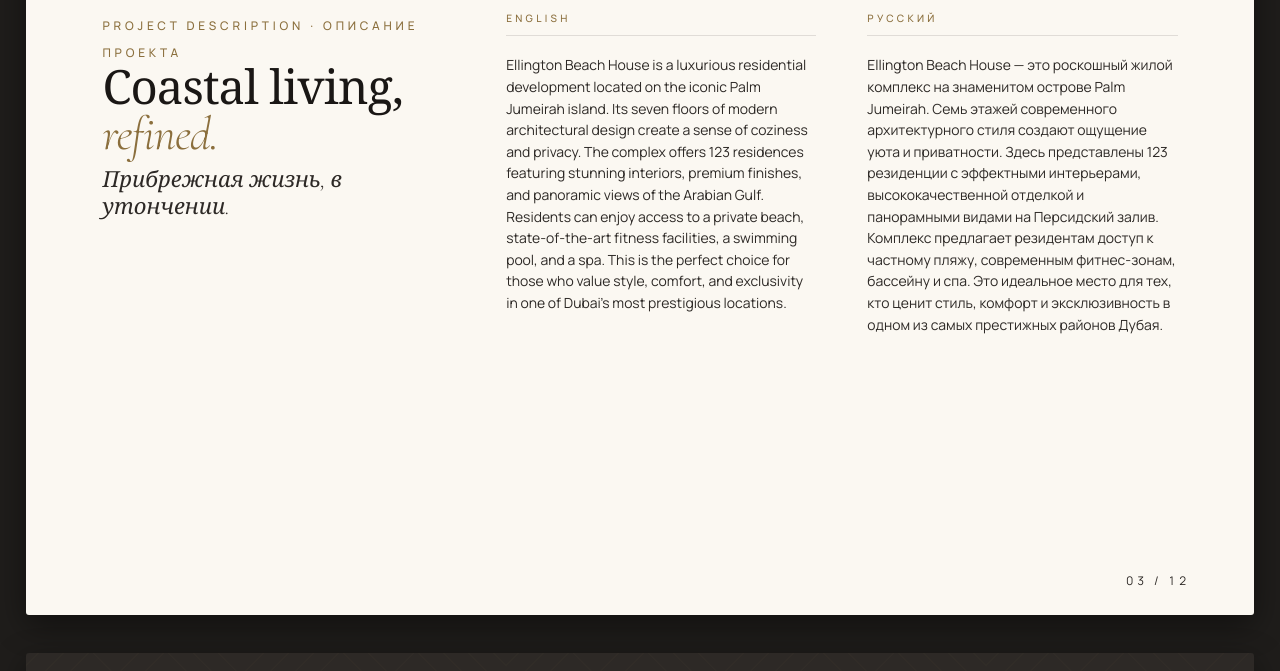
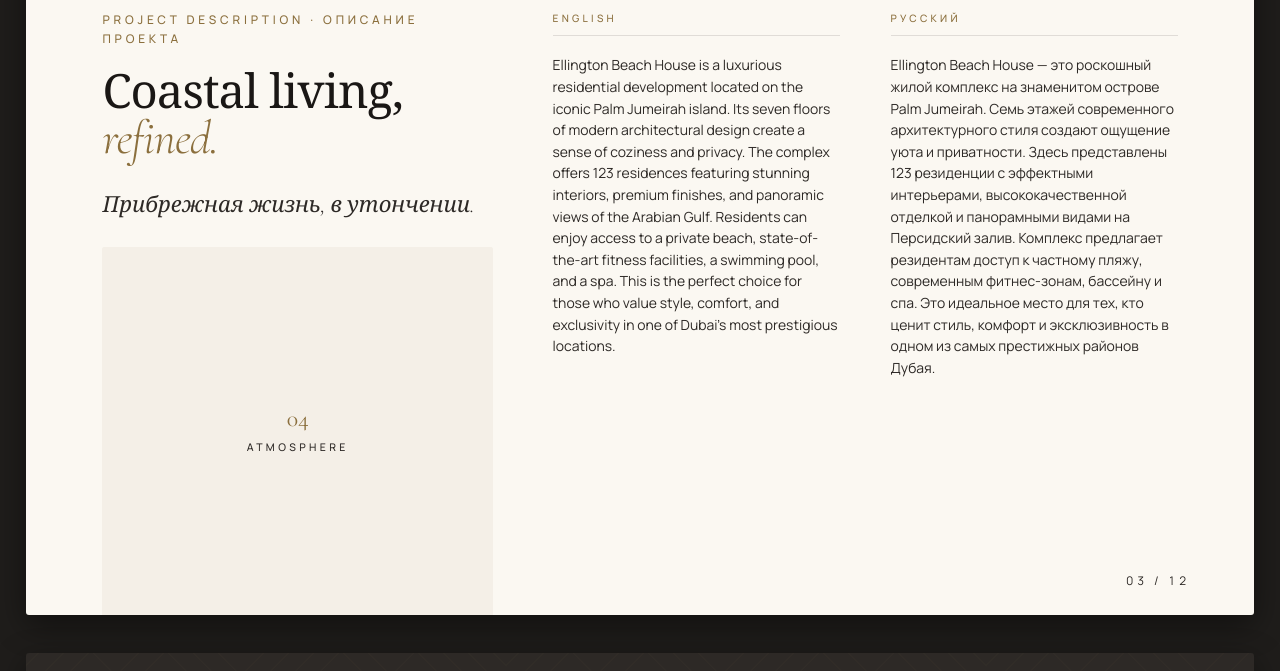
Before and after one commit to KausarShangareeva/Presentation, a website: page ELLINGTON BEACH HOUSE/index.html in a window 1280 px wide. Shown: the part 2342-3013 px from the top of the page. Drawn offline with nearby package versions, Linux system fonts and the light colour scheme.

Commit message:
Bring atmosphere photo back as a vertical anchor under the title
The earlier change scrubbed the placeholder entirely and left a
visibly empty lower half on the description slide. Restored the
photo placeholder, but now it lives inside the title column and
flexes to fill the remaining vertical space — the slide reads as
two stacked blocks (title over image, then EN/RU translation pair)
instead of three columns of unevenly-tall text.

```diff
--- a/ELLINGTON BEACH HOUSE/css/theme.css
+++ b/ELLINGTON BEACH HOUSE/css/theme.css
@@ -836,13 +836,32 @@
 }
 .desc-content {
   display: grid;
-  grid-template-columns: minmax(280px, 1fr) 2fr;
-  gap: 4rem;
-  align-items: start;
+  grid-template-columns: minmax(280px, 1fr) 1.6fr;
+  gap: 3.5rem;
+  align-items: stretch;
+  height: 100%;
+}
+.desc-head {
+  display: flex;
+  flex-direction: column;
+  gap: 1.2rem;
+  min-height: 0;
 }
 .desc-title {
   font-size: clamp(2.6rem, 4.4cqw, 4rem);
   line-height: 0.95;
+}
+.desc-img {
+  flex: 1;
+  min-height: 12rem;
+  background-size: cover;
+  background-position: center;
+  border-radius: 2px;
+  position: relative;
+  margin-top: 0.5rem;
+}
+.desc-img::after {
+  display: none;
 }
 .desc-content .bilingual {
   display: grid;
--- a/ELLINGTON BEACH HOUSE/index.html
+++ b/ELLINGTON BEACH HOUSE/index.html
@@ -278,10 +278,14 @@
 
       <div class="desc-content">
         <div class="desc-head">
-          <div>
-            <span class="eyebrow">Project Description · Описание проекта</span>
-            <h2 class="desc-title">Coastal living,<br /><em>refined.</em></h2>
-            <div class="title-ru">Прибрежная жизнь, в утончении.</div>
+          <span class="eyebrow">Project Description · Описание проекта</span>
+          <h2 class="desc-title">Coastal living,<br /><em>refined.</em></h2>
+          <div class="title-ru">Прибрежная жизнь, в утончении.</div>
+          <div class="desc-img photo-placeholder">
+            <div class="ph-content">
+              <div class="ph-num">04</div>
+              <div class="ph-label">Atmosphere</div>
+            </div>
           </div>
         </div>
 
```
